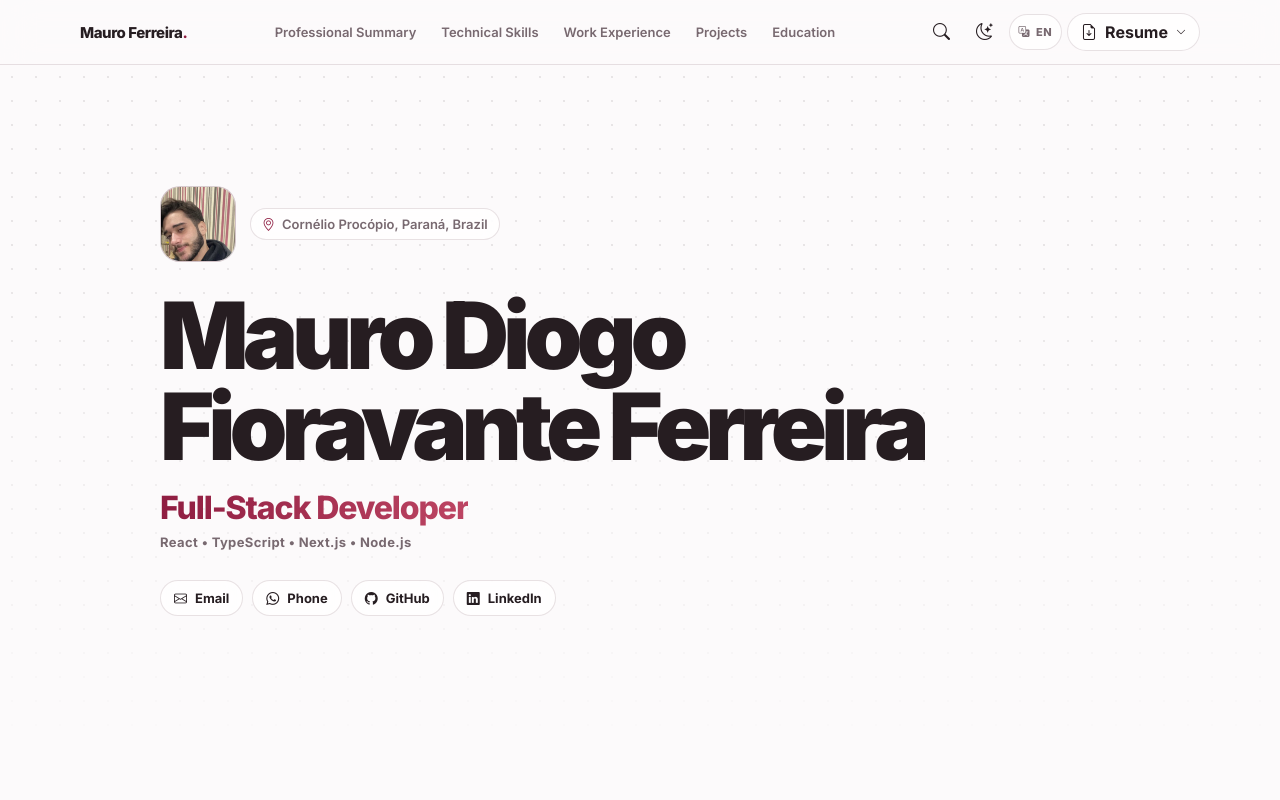
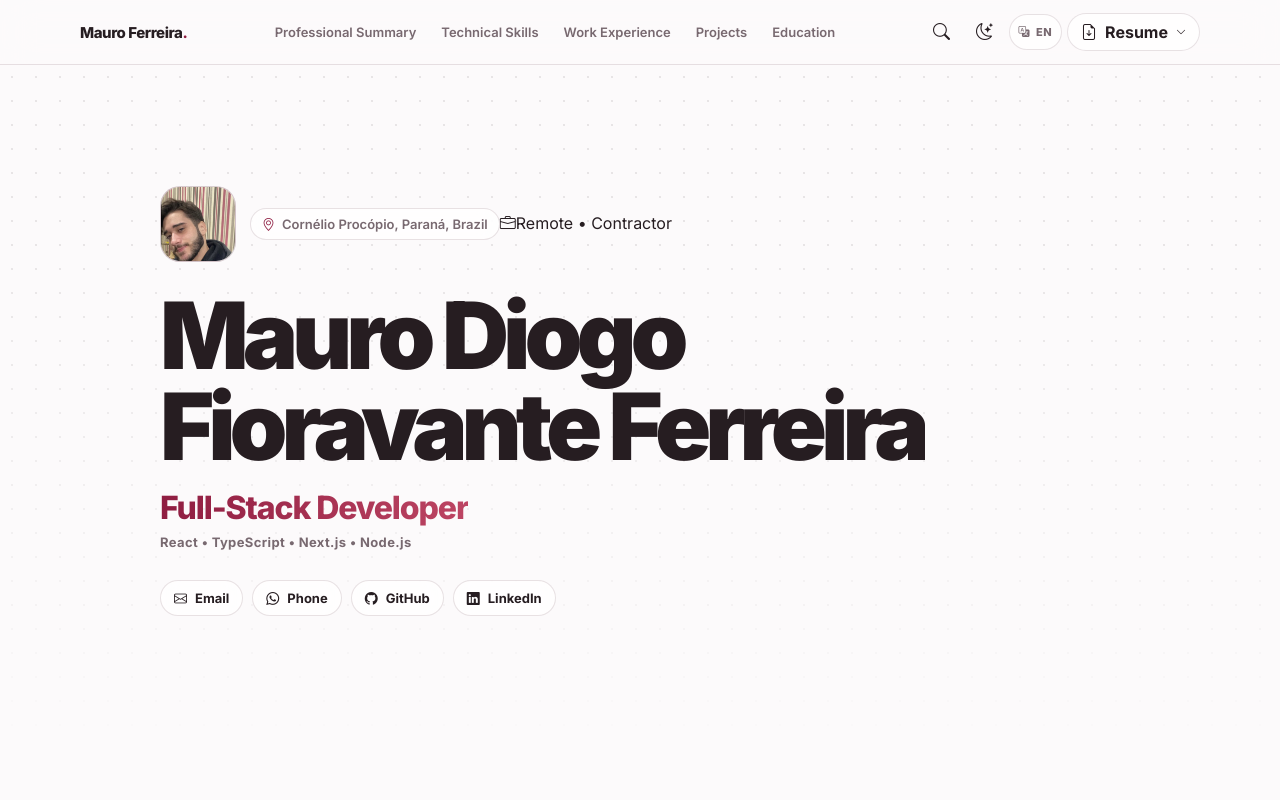
Before and after one commit to maurodferreira/Portfolio-site-mauro, a React (Vite) app: page / in a window 1280 px wide. Shown: the top 800 px of the page. Built offline with nearby package versions, Linux system fonts and the light colour scheme.

Commit message:
feat: exibe modalidade profissional no hero

```diff
--- a/src/components/Hero.tsx
+++ b/src/components/Hero.tsx
@@ -52,10 +52,17 @@ export function Hero({ data }: HeroProps) {
             )}
           </div>
 
-          <span className="location-pill">
-            <i className="bi bi-geo-alt" aria-hidden="true" />
-            {data.personal.location}
-          </span>
+          <div className="hero-status">
+            <span className="location-pill">
+              <i className="bi bi-geo-alt" aria-hidden="true" />
+              {data.personal.location}
+            </span>
+
+            <span className="availability-pill">
+              <i className="bi bi-briefcase" aria-hidden="true" />
+              {data.personal.availability}
+            </span>
+          </div>
         </motion.div>
 
         <motion.h1 {...enter(1)}>{data.personal.fullName}</motion.h1>
```
